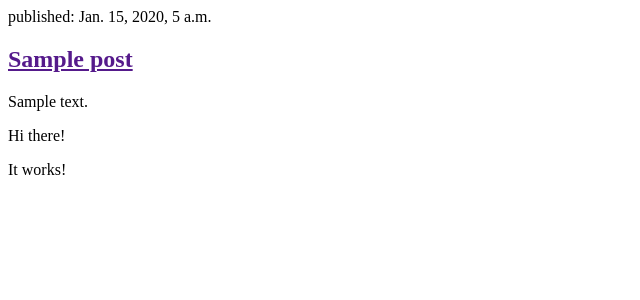
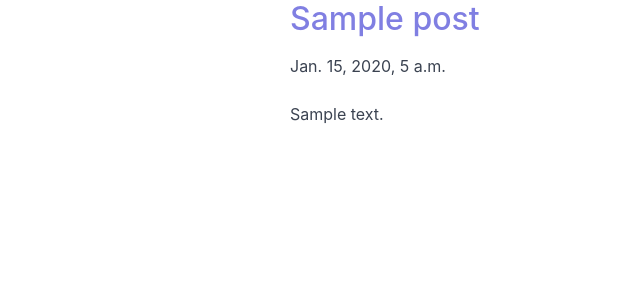
Before and after one commit to dvidbruhm/django-blog, a Django app: page / in a window 1280 px wide. Shown: the top 300 px of the page, without its empty margins (0-640 px from the left). Run offline with Django 5.2, Linux system fonts and the light colour scheme; tables that the repository leaves empty hold one stand-in row (values such as "Sample post").

Commit message:
Update post_list.html

```diff
--- /dev/null
+++ b/blog/static/css/blog.css
@@ -0,0 +1,14 @@
+/* html,
+body {
+    height: 100%;
+}
+
+html {
+    display: table;
+    margin: auto;
+}
+ */
+body {
+    margin: 0 auto;
+    max-width: 700px;
+}
--- a/blog/templates/blog/post_list.html
+++ b/blog/templates/blog/post_list.html
@@ -1,18 +1,45 @@
+{% load static %}
 <!doctype html>
 <html>
-    <header>
+    <head>
         <title>Dvidbruhm's blog</title>
-    </header>
+        <!-- <link
+            rel="stylesheet"
+            href="https://cdnjs.cloudflare.com/ajax/libs/skeleton/2.0.4/skeleton.min.css"
+        /> -->
+        <!-- <link
+            rel="stylesheet"
+            href="https://cdn.jsdelivr.net/npm/bulma@1.0.4/css/bulma.min.css"
+        /> -->
+        <link
+            rel="stylesheet"
+            href="https://unpkg.com/spectre.css/dist/spectre.min.css"
+        />
+        <link
+            rel="stylesheet"
+            href="https://unpkg.com/spectre.css/dist/spectre-exp.min.css"
+        />
+        <link
+            rel="stylesheet"
+            href="https://unpkg.com/spectre.css/dist/spectre-icons.min.css"
+        />
 
-    {% for post in posts %}
-    <article>
-        <time>published: {{ post.published_date }}</time>
-        <h2><a href="">{{ post.title }}</a></h2>
-        <p>{{ post.text|linebreaksbr }}</p>
-    </article>
-    {% endfor %}
+        <!-- <link
+            rel="stylesheet"
+            href="https://sitetransform.github.io/sitetransform.css/dist/sitetransform.min.css"
+        /> -->
+
+        <link rel="stylesheet" href="{% static 'css/blog.css' %}" />
+    </head>
+
     <body>
-        <p>Hi there!</p>
-        <p>It works!</p>
+        {% for post in posts %}
+        <article>
+            <h2><a href="">{{ post.title }}</a></h2>
+            <p><time>{{ post.published_date }}</time></p>
+
+            <p>{{ post.text|linebreaksbr }}</p>
+        </article>
+        {% endfor %}
     </body>
 </html>
```
